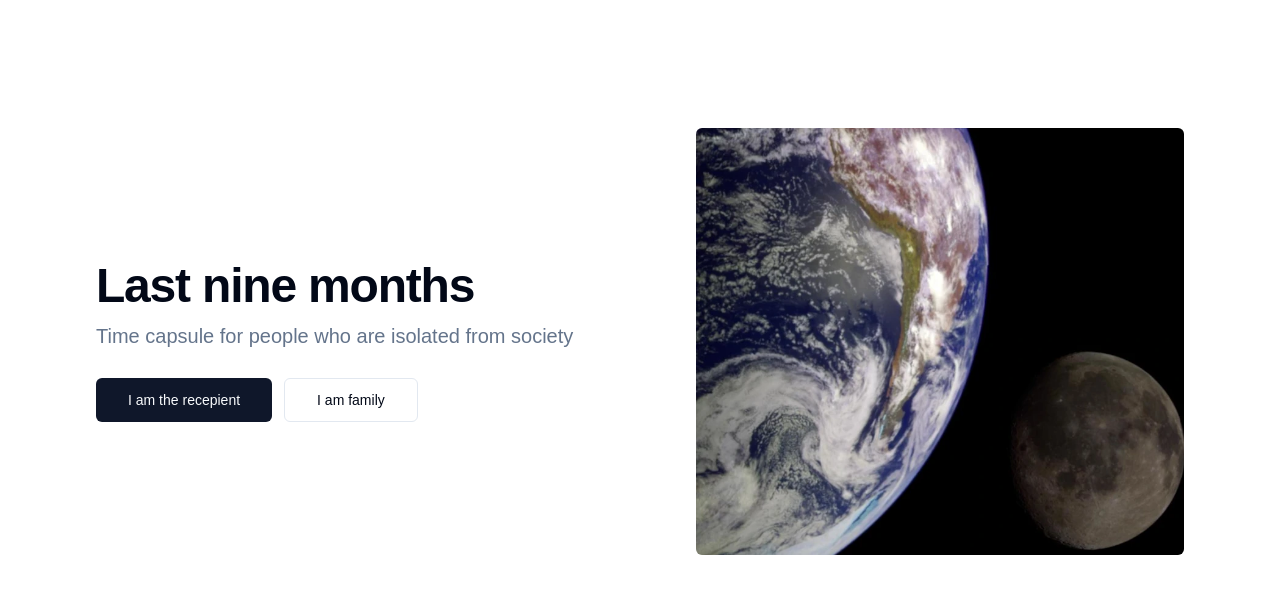
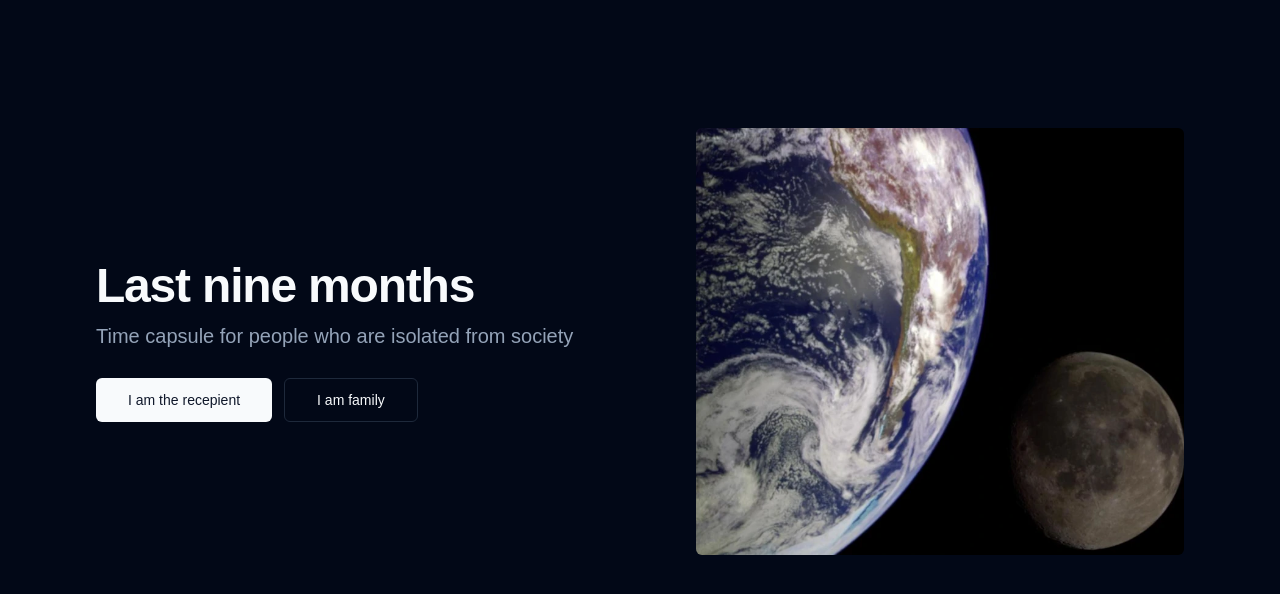
Before and after one commit to avangie/BHL2024, a Next.js app in the folder front/: page / in a window 1280 px wide. Shown: the top 594 px of the page. Built offline with nearby package versions, Linux system fonts and the light colour scheme.

Commit message:
app is now dark mode always

```diff
--- a/front/src/app/layout.tsx
+++ b/front/src/app/layout.tsx
@@ -13,8 +13,7 @@ export default function RootLayout({
 }>) {
   return (
     <html lang="en">
-      <body
-      >
+      <body className="dark">
         {children}
       </body>
     </html>
```
